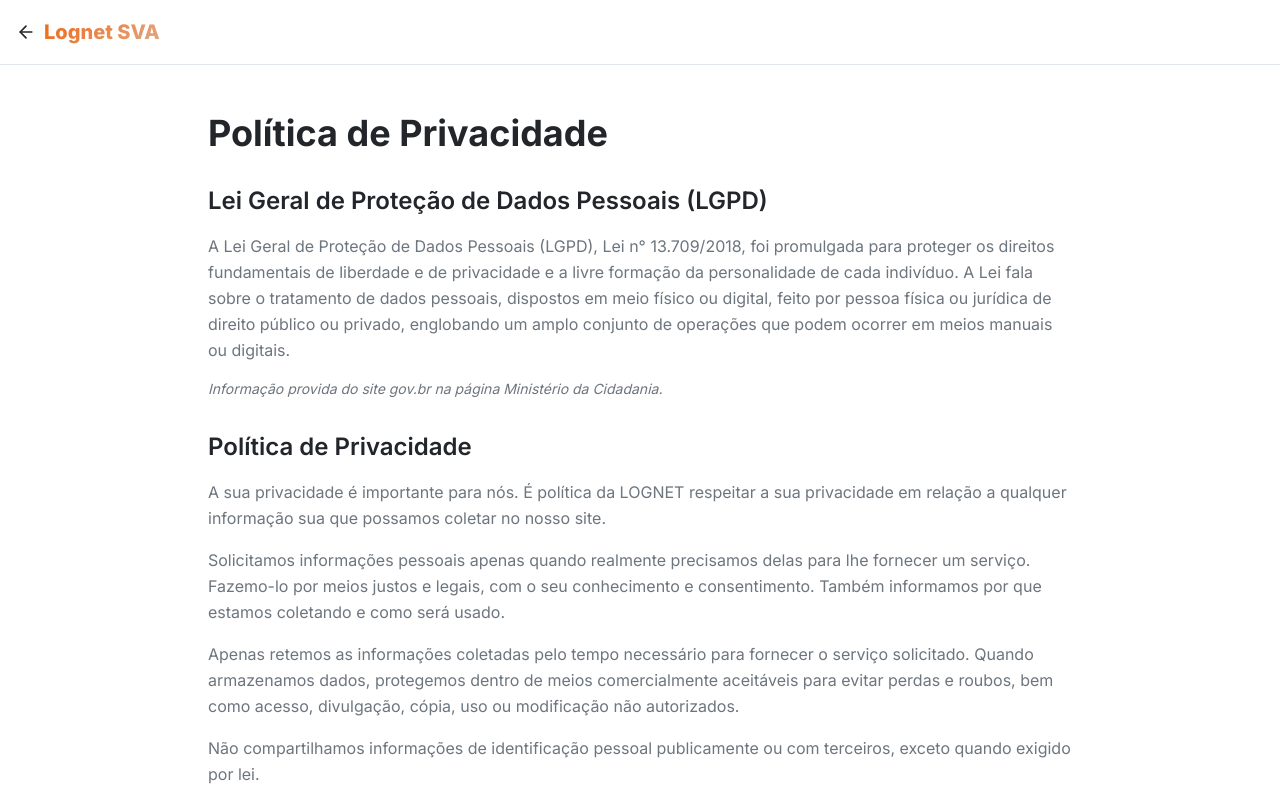
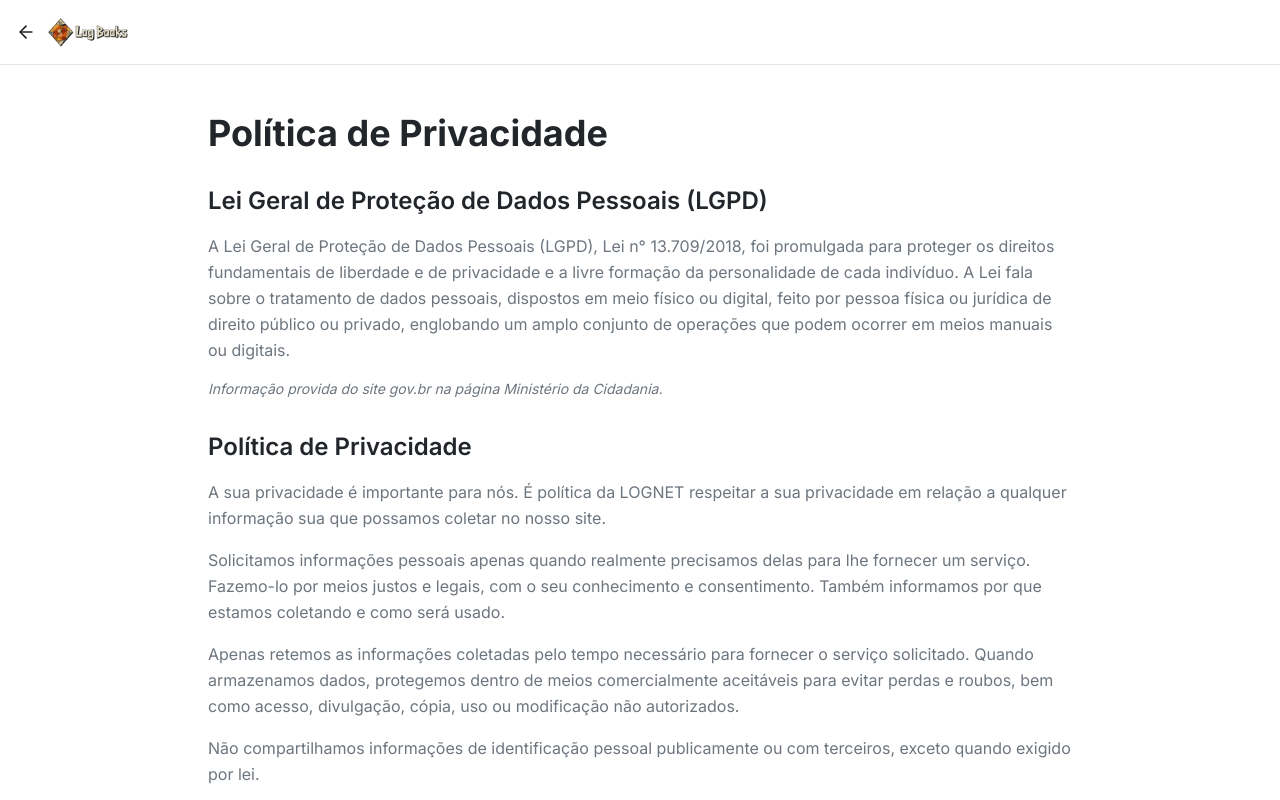
Before and after one commit to CesarAVB/frontend-lognet-books, a React (Vite) app: page /privacy in a window 1280 px wide. Shown: the top 800 px of the page. Built offline with nearby package versions, Linux system fonts and the light colour scheme.

Commit message:
chore: remover seções de mudanças de código vazias

```diff
--- a/src/components/AppLayout.tsx
+++ b/src/components/AppLayout.tsx
@@ -6,6 +6,7 @@ import { Button } from '@/components/ui/button';
 import {
   Home, BookOpen, Heart, Download, User, LogOut, Menu, X, Search, Crown, Library
 } from 'lucide-react';
+import logoImg from '@/assets/logoh.png';
 
 const navItems = [
   { to: '/', icon: Home, label: 'Home' },
@@ -37,7 +38,7 @@ const AppLayout: React.FC<{ children: React.ReactNode }> = ({ children }) => {
           </button>
 
           <Link to="/" className="flex items-center gap-2 font-bold text-lg">
-            <span className="gradient-text text-xl font-extrabold">Lognet SVA</span>
+            <img src={logoImg} alt="Lognet SVA" className="h-6 w-auto" />
           </Link>
 
           <form onSubmit={handleSearch} className="hidden sm:flex flex-1 max-w-md mx-auto">
--- a/src/pages/Index.tsx
+++ b/src/pages/Index.tsx
@@ -4,6 +4,7 @@ import Landing from './Landing';
 import Dashboard from './Dashboard';
 import { FontAwesomeIcon } from '@fortawesome/react-fontawesome';
 import { faSpinner } from '@fortawesome/free-solid-svg-icons';
+import logoImg from '@/assets/logoh.png';
 
 const Index: React.FC = () => {
   const { isAuthenticated, isLoading } = useAuth();
@@ -12,7 +13,7 @@ const Index: React.FC = () => {
     return (
       <div className="min-h-screen flex items-center justify-center bg-background">
         <div className="text-center animate-fade-in">
-          <span className="gradient-text text-3xl font-extrabold">Lognet SVA</span>
+          <img src={logoImg} alt="Lognet SVA" className="h-12 w-auto mx-auto mb-4" />
           <div className="mt-4">
             <FontAwesomeIcon icon={faSpinner} spin size="2x" className="text-primary" />
           </div>
--- a/src/pages/Landing.tsx
+++ b/src/pages/Landing.tsx
@@ -4,6 +4,7 @@ import { Button } from '@/components/ui/button';
 import { BookOpen, Headphones, Smartphone, Wifi, Star, ChevronRight } from 'lucide-react';
 import { plans, testimonials } from '@/data/mockData';
 import heroBg from '@/assets/hero-bg.png';
+import logoImg from '@/assets/logoh.png';
 
 const Landing: React.FC = () => {
   return (
@@ -11,7 +12,9 @@ const Landing: React.FC = () => {
       {/* Nav */}
       <header className="fixed top-0 left-0 right-0 z-50 bg-background/90 backdrop-blur border-b border-border">
         <div className="container mx-auto flex items-center justify-between h-16 px-4">
-          <span className="gradient-text text-xl font-extrabold">Lognet SVA</span>
+          <Link to="/">
+            <img src={logoImg} alt="Lognet SVA" className="h-8 w-auto" />
+          </Link>
           <div className="flex items-center gap-3">
             <Link to="/login"><Button variant="ghost" size="sm">Entrar</Button></Link>
             <Link to="/register"><Button variant="hero" size="sm">Comece Grátis</Button></Link>
@@ -143,7 +146,9 @@ const Landing: React.FC = () => {
       <footer className="border-t border-border py-8 sm:py-12">
         <div className="container mx-auto px-4">
           <div className="flex flex-col sm:flex-row items-center justify-between gap-4">
-            <span className="gradient-text font-extrabold text-lg">Lognet SVA</span>
+            <Link to="/">
+              <img src={logoImg} alt="Lognet SVA" className="h-6 w-auto" />
+            </Link>
             <p className="text-sm text-muted-foreground text-center">
               © 2026 <a href="https://lognetbr.com.br/" target="_blank" rel="noopener noreferrer" className="hover:text-primary transition-colors">BRLognet</a>. Todos os direitos reservados. | <Link to="/privacy" className="hover:text-primary transition-colors">Privacidade</Link>
             </p>
--- a/src/pages/Login.tsx
+++ b/src/pages/Login.tsx
@@ -4,6 +4,7 @@ import { useAuth } from '@/contexts/AuthContext';
 import { Button } from '@/components/ui/button';
 import { toast } from '@/hooks/use-toast';
 import { Eye, EyeOff, Mail } from 'lucide-react';
+import logoImg from '@/assets/logoh.png';
 
 const Login: React.FC = () => {
   const [email, setEmail] = useState('');
@@ -26,7 +27,9 @@ const Login: React.FC = () => {
     <div className="min-h-screen flex items-center justify-center bg-background p-4">
       <div className="w-full max-w-md animate-scale-in">
         <div className="text-center mb-8">
-          <Link to="/" className="gradient-text text-2xl font-extrabold">Lognet SVA</Link>
+          <Link to="/">
+            <img src={logoImg} alt="Lognet SVA" className="h-8 w-auto mx-auto" />
+          </Link>
           <p className="text-muted-foreground mt-2">Entre na sua conta</p>
         </div>
 
--- a/src/pages/Privacy.tsx
+++ b/src/pages/Privacy.tsx
@@ -2,6 +2,7 @@ import React from 'react';
 import { Link } from 'react-router-dom';
 import { Button } from '@/components/ui/button';
 import { ArrowLeft } from 'lucide-react';
+import logoImg from '@/assets/logoh.png';
 
 const Privacy: React.FC = () => {
   return (
@@ -11,7 +12,7 @@ const Privacy: React.FC = () => {
         <div className="container mx-auto flex items-center justify-between h-16 px-4">
           <Link to="/" className="flex items-center gap-2">
             <ArrowLeft size={20} />
-            <span className="gradient-text text-xl font-extrabold">Lognet SVA</span>
+            <img src={logoImg} alt="Lognet SVA" className="h-8 w-auto" />
           </Link>
         </div>
       </header>
@@ -202,7 +203,9 @@ const Privacy: React.FC = () => {
       <footer className="border-t border-border py-8 sm:py-12 mt-12">
         <div className="container mx-auto px-4">
           <div className="flex flex-col sm:flex-row items-center justify-between gap-4">
-            <span className="gradient-text font-extrabold text-lg">Lognet SVA</span>
+            <Link to="/">
+              <img src={logoImg} alt="Lognet SVA" className="h-6 w-auto" />
+            </Link>
             <p className="text-sm text-muted-foreground text-center">
               © 2026 <a href="https://lognetbr.com.br/" target="_blank" rel="noopener noreferrer" className="hover:text-primary transition-colors">BRLognet</a>. Todos os direitos reservados. | <Link to="/privacy" className="hover:text-primary transition-colors">Privacidade</Link>
             </p>
--- a/src/pages/Register.tsx
+++ b/src/pages/Register.tsx
@@ -4,6 +4,7 @@ import { useAuth } from '@/contexts/AuthContext';
 import { Button } from '@/components/ui/button';
 import { toast } from '@/hooks/use-toast';
 import { Eye, EyeOff, Mail, User } from 'lucide-react';
+import logoImg from '@/assets/logoh.png';
 
 const Register: React.FC = () => {
   const [name, setName] = useState('');
@@ -28,7 +29,9 @@ const Register: React.FC = () => {
     <div className="min-h-screen flex items-center justify-center bg-background p-4">
       <div className="w-full max-w-md animate-scale-in">
         <div className="text-center mb-8">
-          <Link to="/" className="gradient-text text-2xl font-extrabold">Lognet SVA</Link>
+          <Link to="/">
+            <img src={logoImg} alt="Lognet SVA" className="h-8 w-auto mx-auto" />
+          </Link>
           <p className="text-muted-foreground mt-2">Crie sua conta e comece 7 dias grátis</p>
         </div>
 
```
Also changed, not shown: src/assets/logoh.png (added).
